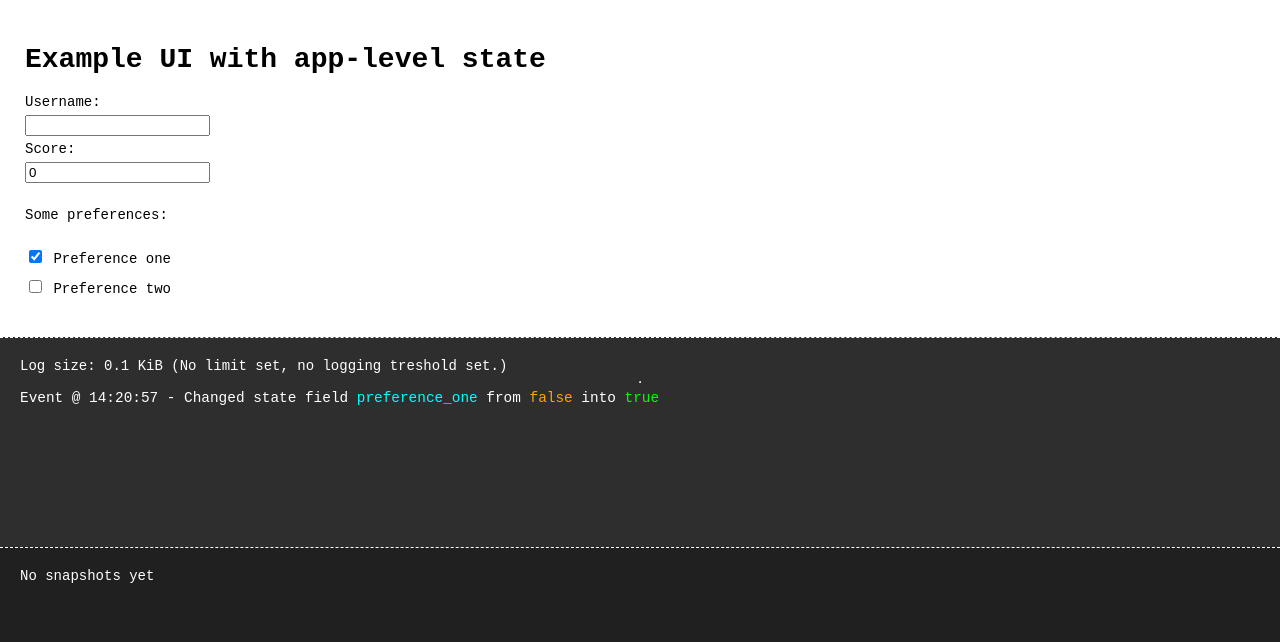
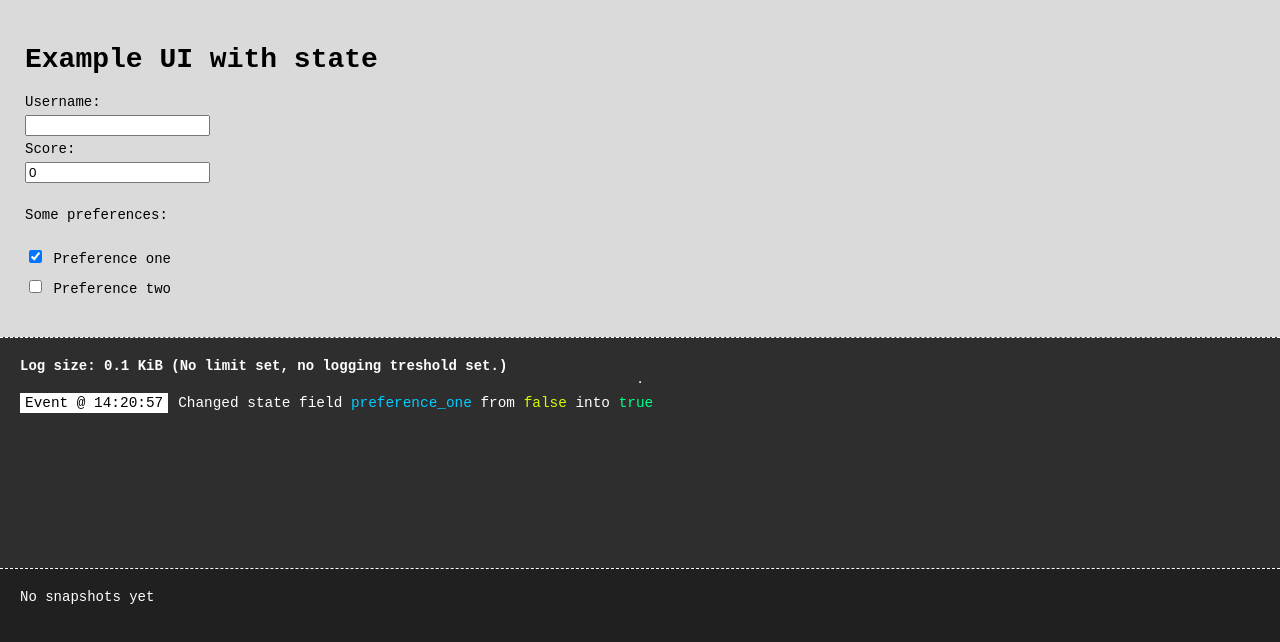
Before and after one commit to bbroens/state-change-management, a React (Vite) app: page / in a window 1280 px wide. Both pictures are taken after a click on the checkbox 35 px from the left and 256 px from the top of the page. Shown: the top 642 px of the page. Built offline with nearby package versions, Linux system fonts and the light colour scheme.

Commit message:
updated styling & colors

```diff
--- a/src/components/eventlogview/EventLogView.jsx
+++ b/src/components/eventlogview/EventLogView.jsx
@@ -10,13 +10,15 @@ const EventLogView = () => {
 
     return (
       <div className="eventLogView">
-        Log size: {Math.round((logSize * 100) / 1024) / 100} KiB (No limit set,
-        no logging treshold set.)
+        <strong>
+          Log size: {Math.round((logSize * 100) / 1024) / 100} KiB (No limit
+          set, no logging treshold set.)
+        </strong>
         <hr />
         {logState.logs.map((log, index) => (
           <div className="logLine" key={index}>
-            {`Event @ ${log.datetime.getHours()}:${log.datetime.getMinutes()}:${log.datetime.getSeconds()} -
-            Changed state field `}
+            <span className="event">{`Event @ ${log.datetime.getHours()}:${log.datetime.getMinutes()}:${log.datetime.getSeconds()}`}</span>
+            {`Changed state field `}
             <span className="key">{log.state_key}</span>
             {` from `}
             <span className="prevVal">{log.prev_val.toString()}</span>
--- a/src/components/eventlogview/eventlogview.scss
+++ b/src/components/eventlogview/eventlogview.scss
@@ -11,17 +11,25 @@
 
   .logLine {
     font-size: 0.9rem;
+    line-height: 1.7rem;
+
+    .event {
+      background-color: #fff;
+      color: black;
+      padding: 2px 5px;
+      margin-right: 10px;
+    }
 
     .key {
-      color: cyan;
+      color: rgb(0, 204, 255);
     }
 
     .prevVal {
-      color: orange;
+      color: rgb(208, 255, 0);
     }
 
     .newVal {
-      color: lime;
+      color: rgb(0, 255, 136);
     }
   }
 }
--- a/src/components/exampleui/ExampleUI.jsx
+++ b/src/components/exampleui/ExampleUI.jsx
@@ -90,7 +90,7 @@ const WebApp = () => {
 
   return (
     <div className="example-ui">
-      <h1>Example UI with app-level state</h1>
+      <h1>Example UI with state</h1>
       <form>
         <section className="textSection">
           Username:
--- a/src/components/exampleui/exampleui.scss
+++ b/src/components/exampleui/exampleui.scss
@@ -1,4 +1,5 @@
 .example-ui {
+  background-color: #dadada;
   display: flex;
   flex: 6;
   flex-direction: column;
--- a/src/components/snapshotsview/SnapshotsView.jsx
+++ b/src/components/snapshotsview/SnapshotsView.jsx
@@ -11,8 +11,10 @@ const SnapshotsView = () => {
 
     return (
       <div className="snapshotView">
-        Snapshots total size: {Math.round((snapshotsSize * 100) / 1024) / 100}{" "}
-        KiB (No limit set, no logging treshold set.)
+        <strong>
+          Snapshots total size: {Math.round((snapshotsSize * 100) / 1024) / 100}{" "}
+          KiB (No limit set, no logging treshold set.)
+        </strong>
         <hr />
         {snapshotsState.snapshots.map((snapshot, index) => (
           <div className="snapshot" key={index}>
--- a/src/components/snapshotsview/snapshotsview.scss
+++ b/src/components/snapshotsview/snapshotsview.scss
@@ -4,23 +4,23 @@
   border-top: 1px dashed white;
   padding: 20px;
   display: flex;
-  flex: 5;
+  flex: 4;
   flex-direction: column;
   max-height: 50%;
   overflow: scroll;
 
   .snapshot {
     font-size: 0.9rem;
-    line-height: 1.3rem;
+    line-height: 1.5rem;
   }
 
   .snapshotInfo {
-    color: fuchsia;
+    color: rgb(166, 222, 255);
   }
 
   .deltaInfo {
     color: mediumspringgreen;
     border-bottom: 1px dashed #777;
-    margin-bottom: 5px;
+    margin-bottom: 10px;
   }
 }
```
